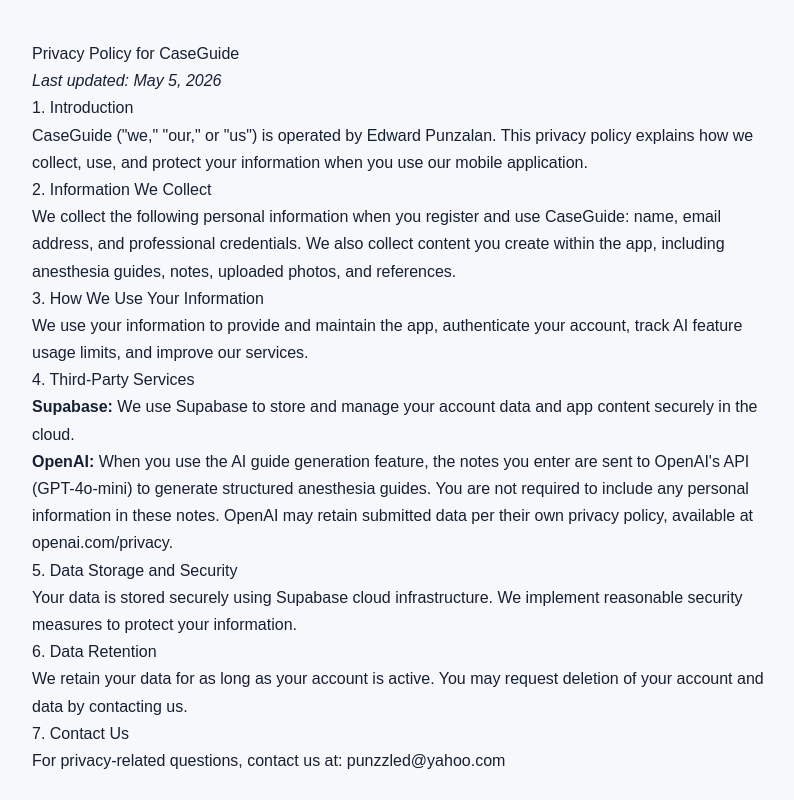
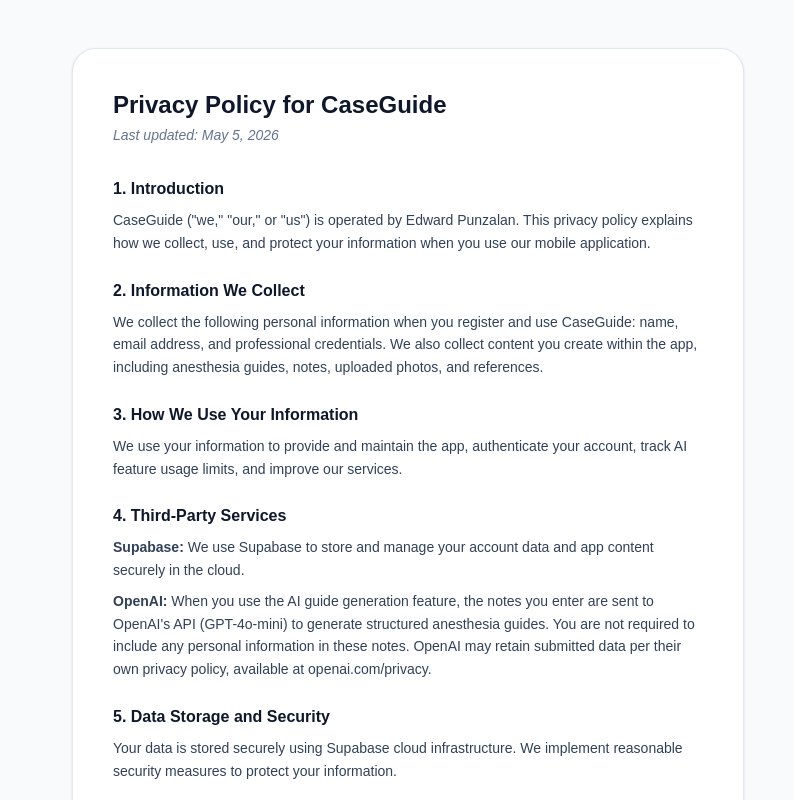
Before and after one commit to CaseGuideANES/caseguide-admin, a Next.js app: page /privacy in a window 1280 px wide. Shown: the top 800 px of the page, without its empty margins (232-1026 px from the left). Built offline with nearby package versions, Linux system fonts and the light colour scheme.

Commit message:
Improve privacy policy styling and add privacy link

```diff
--- a/app/privacy/page.tsx
+++ b/app/privacy/page.tsx
@@ -1,30 +1,48 @@
 export default function PrivacyPolicy() {
   return (
-    <main style={{ maxWidth: 800, margin: "0 auto", padding: "40px 24px", fontFamily: "Arial, sans-serif", lineHeight: 1.7 }}>
-      <h1>Privacy Policy for CaseGuide</h1>
-      <p><em>Last updated: May 5, 2026</em></p>
+    <div className="min-h-screen bg-slate-50 px-4 py-12">
+      <div className="mx-auto max-w-2xl rounded-3xl border border-slate-200 bg-white p-10 shadow-sm">
+        <h1 className="text-2xl font-bold text-slate-900">Privacy Policy for CaseGuide</h1>
+        <p className="mt-1 text-sm italic text-slate-500">Last updated: May 5, 2026</p>
 
-      <h2>1. Introduction</h2>
-      <p>CaseGuide (&quot;we,&quot; &quot;our,&quot; or &quot;us&quot;) is operated by Edward Punzalan. This privacy policy explains how we collect, use, and protect your information when you use our mobile application.</p>
+        <div className="mt-8 space-y-6 text-sm text-slate-700 leading-relaxed">
+          <section>
+            <h2 className="text-base font-semibold text-slate-900 mb-2">1. Introduction</h2>
+            <p>CaseGuide (&quot;we,&quot; &quot;our,&quot; or &quot;us&quot;) is operated by Edward Punzalan. This privacy policy explains how we collect, use, and protect your information when you use our mobile application.</p>
+          </section>
 
-      <h2>2. Information We Collect</h2>
-      <p>We collect the following personal information when you register and use CaseGuide: name, email address, and professional credentials. We also collect content you create within the app, including anesthesia guides, notes, uploaded photos, and references.</p>
+          <section>
+            <h2 className="text-base font-semibold text-slate-900 mb-2">2. Information We Collect</h2>
+            <p>We collect the following personal information when you register and use CaseGuide: name, email address, and professional credentials. We also collect content you create within the app, including anesthesia guides, notes, uploaded photos, and references.</p>
+          </section>
 
-      <h2>3. How We Use Your Information</h2>
-      <p>We use your information to provide and maintain the app, authenticate your account, track AI feature usage limits, and improve our services.</p>
+          <section>
+            <h2 className="text-base font-semibold text-slate-900 mb-2">3. How We Use Your Information</h2>
+            <p>We use your information to provide and maintain the app, authenticate your account, track AI feature usage limits, and improve our services.</p>
+          </section>
 
-      <h2>4. Third-Party Services</h2>
-      <p><strong>Supabase:</strong> We use Supabase to store and manage your account data and app content securely in the cloud.</p>
-      <p><strong>OpenAI:</strong> When you use the AI guide generation feature, the notes you enter are sent to OpenAI&apos;s API (GPT-4o-mini) to generate structured anesthesia guides. You are not required to include any personal information in these notes. OpenAI may retain submitted data per their own privacy policy, available at openai.com/privacy.</p>
+          <section>
+            <h2 className="text-base font-semibold text-slate-900 mb-2">4. Third-Party Services</h2>
+            <p><span className="font-semibold">Supabase:</span> We use Supabase to store and manage your account data and app content securely in the cloud.</p>
+            <p className="mt-2"><span className="font-semibold">OpenAI:</span> When you use the AI guide generation feature, the notes you enter are sent to OpenAI&apos;s API (GPT-4o-mini) to generate structured anesthesia guides. You are not required to include any personal information in these notes. OpenAI may retain submitted data per their own privacy policy, available at openai.com/privacy.</p>
+          </section>
 
-      <h2>5. Data Storage and Security</h2>
-      <p>Your data is stored securely using Supabase cloud infrastructure. We implement reasonable security measures to protect your information.</p>
+          <section>
+            <h2 className="text-base font-semibold text-slate-900 mb-2">5. Data Storage and Security</h2>
+            <p>Your data is stored securely using Supabase cloud infrastructure. We implement reasonable security measures to protect your information.</p>
+          </section>
 
-      <h2>6. Data Retention</h2>
-      <p>We retain your data for as long as your account is active. You may request deletion of your account and data by contacting us.</p>
+          <section>
+            <h2 className="text-base font-semibold text-slate-900 mb-2">6. Data Retention</h2>
+            <p>We retain your data for as long as your account is active. You may request deletion of your account and data by contacting us.</p>
+          </section>
 
-      <h2>7. Contact Us</h2>
-      <p>For privacy-related questions, contact us at: punzzled@yahoo.com</p>
-    </main>
+          <section>
+            <h2 className="text-base font-semibold text-slate-900 mb-2">7. Contact Us</h2>
+            <p>For privacy-related questions, contact us at: <a href="mailto:punzzled@yahoo.com" className="text-blue-600 hover:underline">punzzled@yahoo.com</a></p>
+          </section>
+        </div>
+      </div>
+    </div>
   );
 }
--- a/app/sign-in/page.tsx
+++ b/app/sign-in/page.tsx
@@ -172,8 +172,11 @@
           </button>
         </form>
 
-        <p className="mt-6 text-center text-xs font-medium text-slate-400">
+<p className="mt-6 text-center text-xs font-medium text-slate-400">
           Admin access only
+        </p>
+        <p className="mt-2 text-center text-xs text-slate-400">
+          <a href="/privacy" className="hover:underline">Privacy Policy</a>
         </p>
       </div>
     </main>
```
